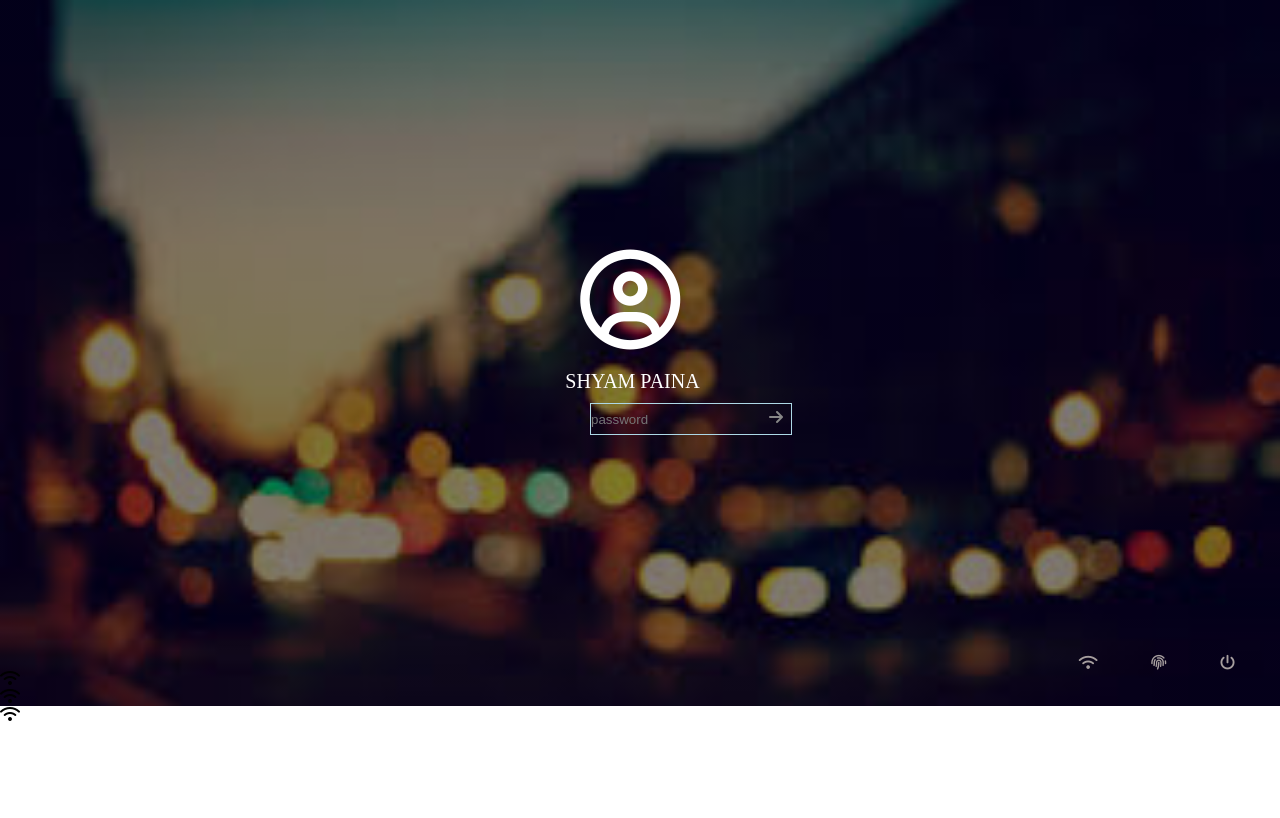
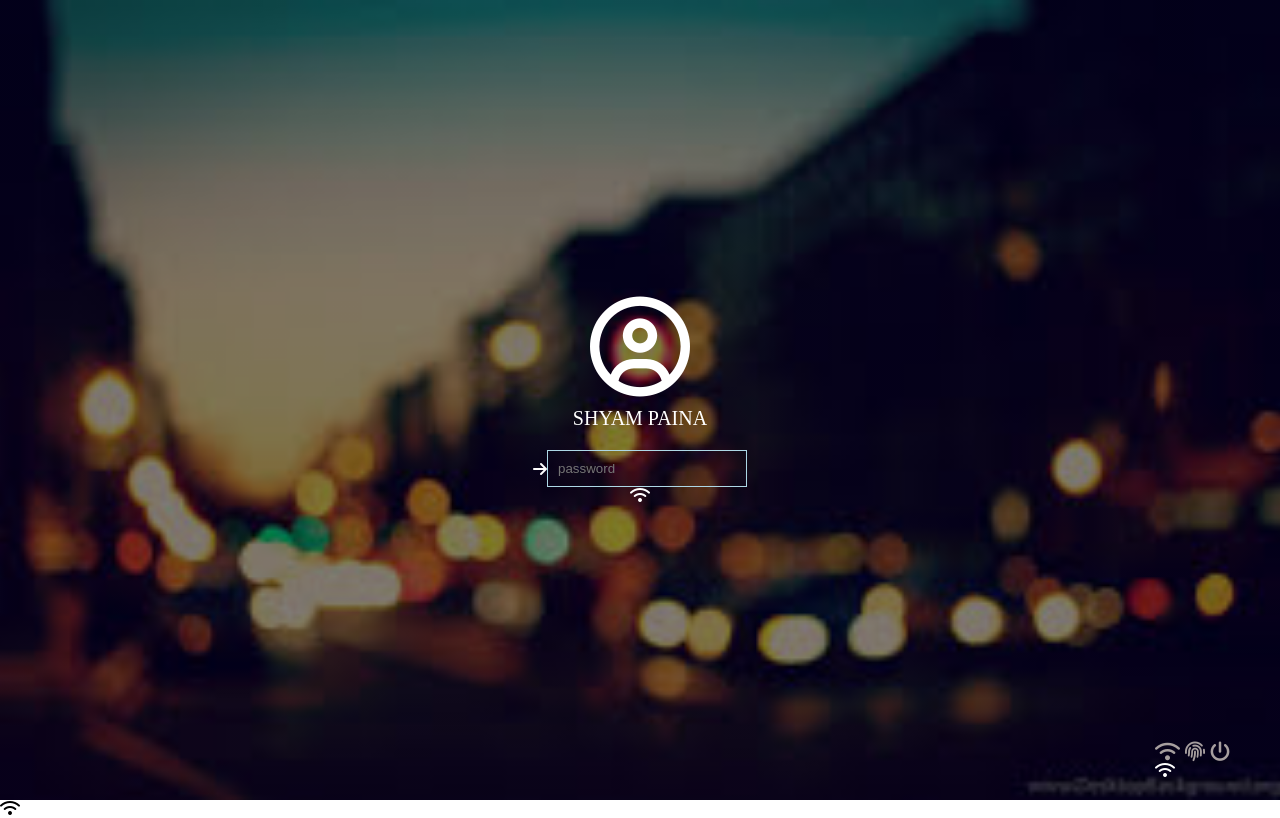
Before and after one commit to syam1433/Lock_screen, a plain HTML site: page index.html in a window 1280 px wide. Drawn offline with Linux system fonts and the light colour scheme.

Commit message:
Update style.css

```diff
--- a/style.css
+++ b/style.css
@@ -1,71 +1,76 @@
 *{
     margin: 0;
     padding: 0;
+    box-sizing: border-box;
+}
+body , html{
+    height: 100%;
 }
 .lock-screen{
     width: 100%;
-    background: linear-gradient(to top,rgb(0,0,0,0.5)100%,rgb(0,0,0,0.5)100%),url(blur.jpeg);
-    background-position: center;
-    background-size: cover;
     height: 100%;
+    background: linear-gradient(to top,rgb(0,0,0,0.5)100%,rgb(0,0,0,0.5)100%),url(blur.jpeg) center / cover;
+    display: flex;
+    flex-direction: column;
+    justify-content: center;
+    align-items: center;
+    color: white;
 }
 .user-icon{
-    font-size: 100px;
-    color: white;
     display: flex;
-    justify-content: center;
-    background-color: transparent;
+    flex-direction: column;
+    align-items: center;
 }
 .user-icon i{
-    margin-top: 250px;
+    font-size: 100px;
 }
 .user-name{
     font-size: 20px;
-    margin-top: 370px;
-    margin-left: -115px;
+    margin-top: 10px;
 }
 .input-pass{
     display: flex;
+    align-items: center;
+    margin-top: 20px;
+    position: relative;
+}
+.password{
+    padding: 10px;
+    background-color: transparent;
+    color: white;
+    border: 1px solid lightblue;
+    width: 200px;
+}
+.password:focus{
+    color: blue;
+    outline: none;
+}
+.pass-button{
+    position: absolute;
+    right: 0;
+    top: 0;
+    bottom: 0;
+    background: none;
+    border: none;
+    color: #888;
+    padding: 0 10px;
+    cursor: pointer;
+    display: flex;
+    align-items: center;
     justify-content: center;
 }
-.password{
-    background-color: transparent;
-    color: #000;
-    border: 1px solid lightblue;
-    margin-top: 10px;
-    margin-left: -8px;
-}
-.password:active{
-    color: blue;
-    background-color: transparent;
+.pass-button:focus{
+    outline: none;
 }
 .bar-icons{
+    position: fixed;
+    right: 50px;
+    bottom: 20px;
     cursor: pointer;
 }
 .icons{
-    font-size: 15px;
+    font-size: 20px;
     display: flex;
-    justify-content:right;
-    align-items: right;
-    margin-top: 220px;
-    margin-right: 20px;
+    gap: 30px;
     color: rgb(167, 159, 159);
-    letter-spacing: 25px;
 }
-.input-pass{
-    position: relative;
-    display: inline-block;
-}
-.input-pass i{
-    position: absolute;
-    top: 50%;
-    left: 769px;
-    transform: translateY(-29%);
-    color: #888;
-}
-.input-pass input{
-    padding-left: 0px;
-    height: 30px;
-    width: 200px;
-    margin-left: 590px;
-}
```
